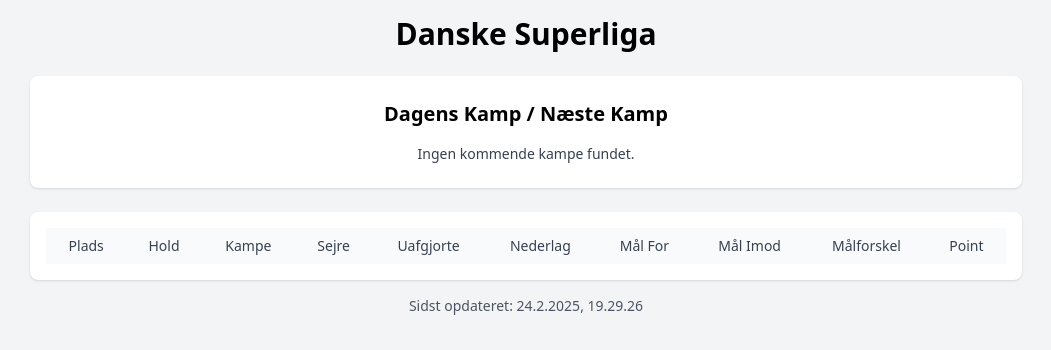
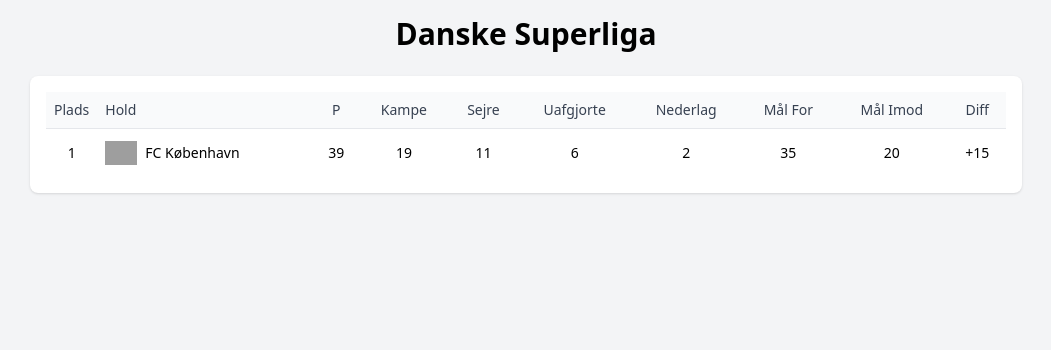
Before and after one commit to pxmdk/superliga-stats, a plain HTML site: page index.html in a window 1280 px wide. Shown: the whole page, without its empty margins (114-1165 px from the left). Drawn offline with nearby package versions, Linux system fonts and the light colour scheme; no server answers; grey boxes are pictures that could not be loaded.

Commit message:
removed todays match, working on bugs in responsive mode

```diff
--- a/index.html
+++ b/index.html
@@ -2,91 +2,88 @@
 <html lang="da">
   <head>
     <meta charset="UTF-8" />
-    <title>Danske Superliga</title>
-    <!-- Tailwind CSS via CDN -->
+    <title>Responsiv Superliga Tabel</title>
+    <meta name="viewport" content="width=device-width, initial-scale=1.0" />
     <script src="https://cdn.tailwindcss.com"></script>
   </head>
   <body class="bg-gray-100">
     <div class="max-w-5xl mx-auto p-4">
       <h1 class="text-3xl font-bold text-center mb-6">Danske Superliga</h1>
 
-      <!-- Container til dagens/næste kamp -->
-      <div id="nextMatchContainer" class="bg-white shadow rounded-lg p-6 mb-6">
-        <h2 class="text-xl font-bold text-center mb-4">
-          Dagens Kamp / Næste Kamp
-        </h2>
-        <div id="matchInfo" class="text-sm text-gray-700 text-center">
-          Indlæser...
-        </div>
-      </div>
-
-      <!-- Container til stillinger -->
       <div class="overflow-x-auto bg-white shadow rounded-lg p-4">
-        <table class="min-w-full divide-y divide-gray-200">
+        <table class="min-w-full divide-y divide-gray-200 text-sm">
           <thead class="bg-gray-50">
             <tr>
-              <th
-                class="px-4 py-2 text-center text-sm font-medium text-gray-700"
-              >
+              <th class="px-2 py-2 text-center font-medium text-gray-700 w-12">
                 Plads
               </th>
-              <th
-                class="px-4 py-2 text-center text-sm font-medium text-gray-700"
-              >
+              <th class="px-2 py-2 text-left font-medium text-gray-700">
                 Hold
               </th>
+              <th class="px-2 py-2 text-center font-medium text-gray-700">P</th>
               <th
-                class="px-4 py-2 text-center text-sm font-medium text-gray-700"
+                class="px-2 py-2 text-center font-medium text-gray-700 hidden sm:table-cell"
               >
                 Kampe
               </th>
               <th
-                class="px-4 py-2 text-center text-sm font-medium text-gray-700"
+                class="px-2 py-2 text-center font-medium text-gray-700 hidden sm:table-cell"
               >
                 Sejre
               </th>
               <th
-                class="px-4 py-2 text-center text-sm font-medium text-gray-700"
+                class="px-2 py-2 text-center font-medium text-gray-700 hidden sm:table-cell"
               >
                 Uafgjorte
               </th>
               <th
-                class="px-4 py-2 text-center text-sm font-medium text-gray-700"
+                class="px-2 py-2 text-center font-medium text-gray-700 hidden md:table-cell"
               >
                 Nederlag
               </th>
               <th
-                class="px-4 py-2 text-center text-sm font-medium text-gray-700"
+                class="px-2 py-2 text-center font-medium text-gray-700 hidden md:table-cell"
               >
                 Mål For
               </th>
               <th
-                class="px-4 py-2 text-center text-sm font-medium text-gray-700"
+                class="px-2 py-2 text-center font-medium text-gray-700 hidden lg:table-cell"
               >
                 Mål Imod
               </th>
               <th
-                class="px-4 py-2 text-center text-sm font-medium text-gray-700"
+                class="px-2 py-2 text-center font-medium text-gray-700 hidden lg:table-cell"
               >
-                Målforskel
-              </th>
-              <th
-                class="px-4 py-2 text-center text-sm font-medium text-gray-700"
-              >
-                Point
+                Diff
               </th>
             </tr>
           </thead>
-          <tbody id="standingsTable" class="divide-y divide-gray-200 text-sm">
-            <!-- Dynamisk data indsættes her -->
+          <tbody id="standingsTable" class="divide-y divide-gray-200">
+            <!-- Eksempel på en række -->
+            <tr>
+              <td class="px-2 py-2 text-center">1</td>
+              <td class="px-2 py-2 text-left flex items-center space-x-2">
+                <img
+                  src="https://www.fck.dk/sites/default/files/FCK_Logo.png"
+                  alt="FC København logo"
+                  class="h-8 w-8 object-contain"
+                />
+                <span>FC København</span>
+              </td>
+              <td class="px-2 py-2 text-center">39</td>
+              <td class="px-2 py-2 text-center hidden sm:table-cell">19</td>
+              <td class="px-2 py-2 text-center hidden sm:table-cell">11</td>
+              <td class="px-2 py-2 text-center hidden sm:table-cell">6</td>
+              <td class="px-2 py-2 text-center hidden md:table-cell">2</td>
+              <td class="px-2 py-2 text-center hidden md:table-cell">35</td>
+              <td class="px-2 py-2 text-center hidden lg:table-cell">20</td>
+              <td class="px-2 py-2 text-center hidden lg:table-cell">+15</td>
+            </tr>
+            <!-- Tilføj flere rækker dynamisk -->
           </tbody>
         </table>
       </div>
-
-      <!-- Timestamp for sidste opdatering -->
-      <div id="timestamp" class="mt-4 text-center text-sm text-gray-600"></div>
     </div>
-
     <script src="script.js"></script>
   </body>
 </html>
```
